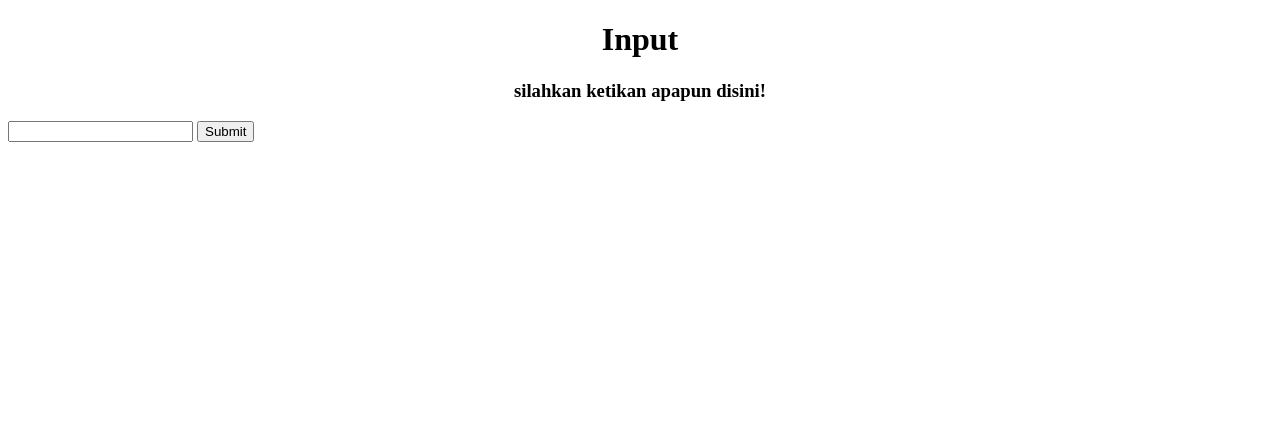
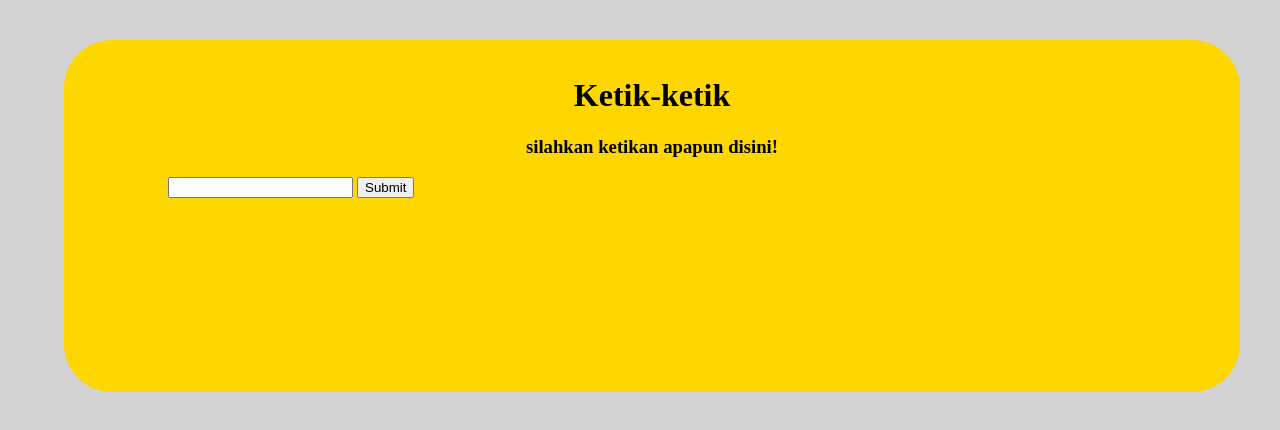
Before and after one commit to dts-kominfo-rea2a/challenge-08-FachriMaulana, a website: page index.html in a window 1280 px wide. Drawn offline with Linux system fonts and the light colour scheme.

Commit message:
feat: push ke 2

```diff
--- a/index.html
+++ b/index.html
@@ -5,11 +5,29 @@
     <meta http-equiv="X-UA-Compatible" content="IE=edge" />
     <meta name="viewport" content="width=device-width, initial-scale=1.0" />
     <title>Challenge - DOM</title>
+    <style>
+      body{
+        background-color: lightgrey;
+        padding: 2rem;
+        margin-left: 2rem;
+      }
+
+      #todo-input{
+        margin-left: 5.5rem;
+      }
+
+      #app{
+        padding: 1rem;
+        min-height: 20rem;
+        border-radius: 3rem;
+        background-color: gold;
+      }
+    </style>
   </head>
   <body>
     <div id="app">
       <!-- TODO: Buatlah sebuah header dengan id todo-title -->
-      <h1 id="todo-title"><center>Input</center></h1>
+      <h1 id="todo-title"><center>Ketik-ketik</center></h1>
       <!-- TODO: Buatlah sebuah subtitle dengan id todo-subtitle -->
       <h3 id="todo-subtitle"><center>silahkan ketikan apapun disini!</center></h1>
 
@@ -27,7 +45,7 @@
     <!-- ! Untuk tantangan ini, script jangan diubah ke external js yah ! -->
     <script>
       // TODO: Deklarasi variable sesuai dengan kebutuhan di sini
-      let button = document.getElementById("todo_submit");
+      let button = document.getElementById("todo-submit");
       let input = document.getElementById("todo-input");
       let output = document.getElementById("todo-output");
 
@@ -35,20 +53,20 @@
       // Fungsi yang digunakan untuk menambahkan tulisan
       // Jangan ubah cara deklarasi fungsinya, cukup isi saja
       function fnClickHandler(toDoItem) {
-        let li = document.createElement("li");
-        li.innerHTML=input.value;
+        let li = document.createElement('li');
+        li.innerHTML = input.value;
         output.append(li);
-        input.value="";
+        input.value = "";
       }
 
       // TODO: register event onclick / addEventListener untuk button
       // akan menjalankan fungsi fnClickHandler
-      button.addEventListener("click",fnClickHandler);
+      button.addEventListener('click', fnClickHandler);
 
       // TODO: register event onkeypress / addEventListener untuk input
       // sehingga saat di input ditekan enter akan menjalankan fungsi fnClickHandler juga
-      input.addEventListener("keypress",(event)=>{
-        if(event.key === "Enter") fnClickHandler();
+      input.addEventListener("keypress", (ev)=> {
+        if(ev.key === "Enter") fnClickHandler();
       });
     </script>
   </body>
```
